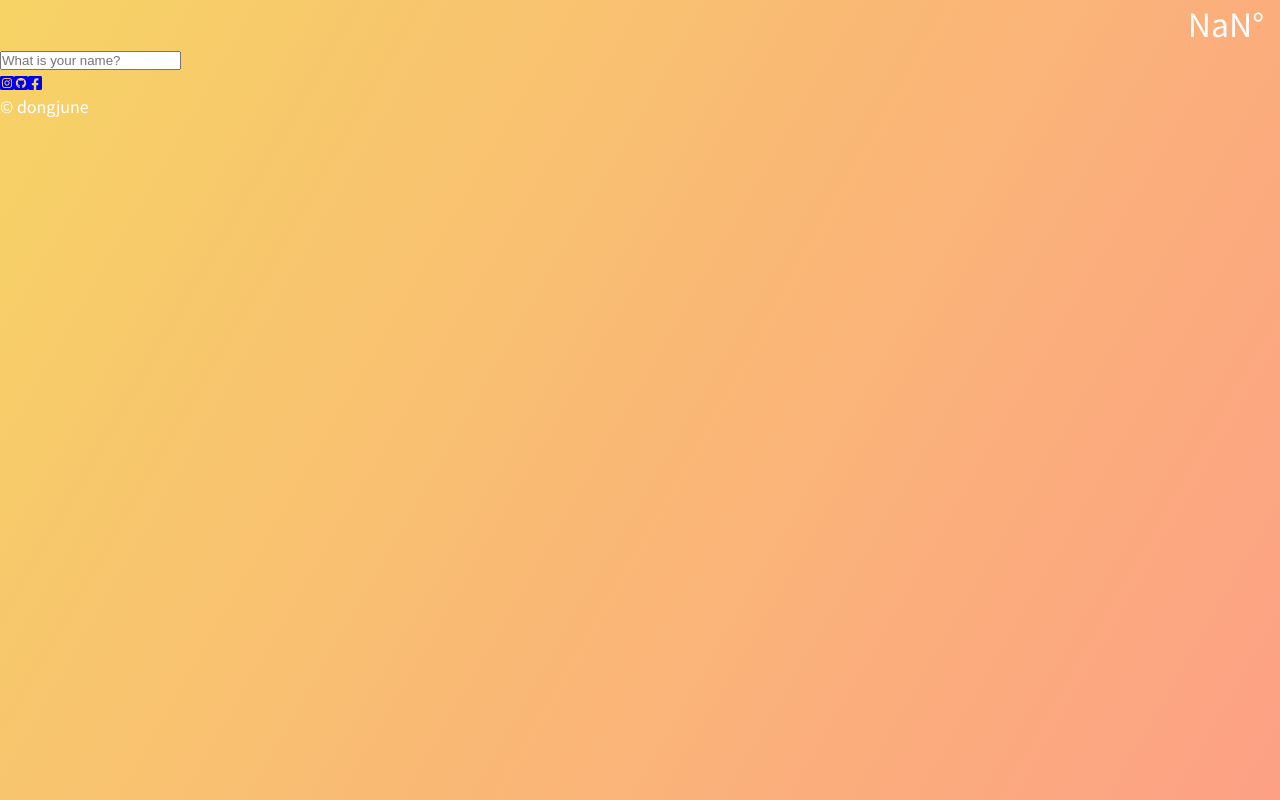
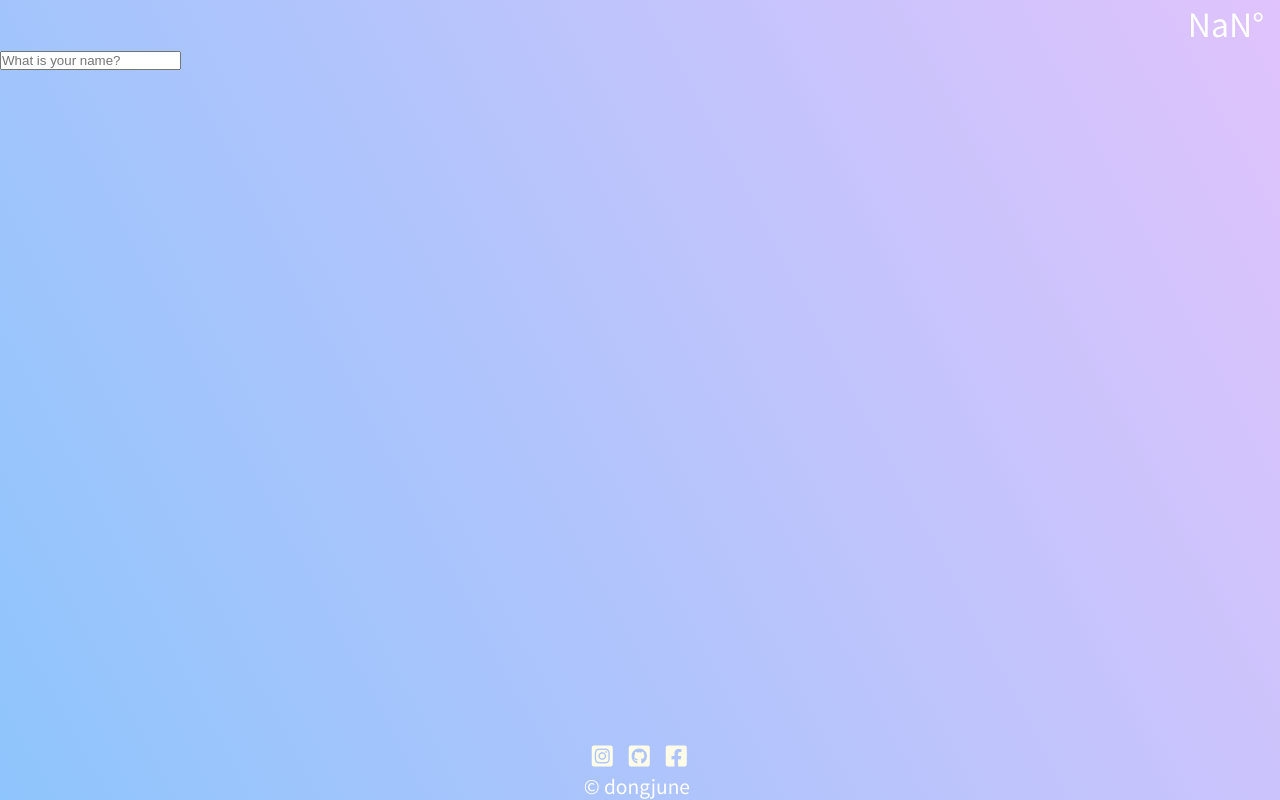
Before and after one commit to donggoolosori/newtab_todo_react, a React (Create React App) app: page / in a window 1280 px wide. Built offline with nearby package versions, Linux system fonts and the light colour scheme; no server answers.

Commit message:
css 전체 틀 완료

```diff
--- a/src/App.css
+++ b/src/App.css
@@ -1,7 +1,7 @@
 * {
   padding: 0;
   margin: 0;
-  transition: all 0.5s ease;
+  transition: all 0.3s ease;
   box-sizing: border-box;
 }
 *:focus {
@@ -16,7 +16,9 @@
   }
 }
 body {
-  background-image: linear-gradient(120deg, #f6d365 0%, #fda085 100%);
+  background-color: #8ec5fc;
+  background-image: linear-gradient(62deg, #8ec5fc 0%, #e0c3fc 100%);
+
   color: white;
   font-family: "Noto Sans KR", sans-serif;
   min-height: 100vh;
--- a/src/components/Footer.js
+++ b/src/components/Footer.js
@@ -1,8 +1,9 @@
 import React from "react";
+import "../style/Footer.css";
 
 const Footer = () => {
   return (
-    <>
+    <div className="footer-container">
       <div className="developer">
         <a href="https://www.instagram.com/dongjune_k10/">
           <i class="fab fa-instagram-square"></i>
@@ -14,8 +15,8 @@ const Footer = () => {
           <i class="fab fa-facebook-square"></i>
         </a>
       </div>
-      <div>&copy; dongjune</div>
-    </>
+      <div className="copyRight">&copy; dongjune</div>
+    </div>
   );
 };
 
--- a/src/components/Todo.js
+++ b/src/components/Todo.js
@@ -1,4 +1,5 @@
 import React from "react";
+import "../style/Todo.css";
 
 const Todo = ({ todo, todos, setTodos, filteredTodos }) => {
   const completeHandler = () => {
@@ -18,10 +19,8 @@ const Todo = ({ todo, todos, setTodos, filteredTodos }) => {
     setTodos(todos.filter((item) => item.id !== todo.id));
   };
   return (
-    <div className="todo">
-      <li className={`todo-item ${todo.completed ? "completed" : ""}`}>
-        {todo.text}
-      </li>
+    <div className={`todo ${todo.completed ? "completed" : ""}`}>
+      <li className={"todo-item"}>{todo.text}</li>
       <button onClick={completeHandler} className="complete-btn">
         <i className="fas fa-check"></i>
       </button>
--- a/src/components/TodoList.js
+++ b/src/components/TodoList.js
@@ -1,5 +1,6 @@
 import React from "react";
 import Todo from "./Todo";
+import "../style/TodoList.css";
 
 const TodoList = ({ todos, setTodos, filteredTodos }) => {
   return (
--- /dev/null
+++ b/src/style/Footer.css
@@ -0,0 +1,19 @@
+:root {
+  --text-color: #fffde7;
+}
+.footer-container {
+  position: absolute;
+  bottom: 0;
+  left: 45.6%;
+  font-size: 1.5rem;
+}
+.developer a {
+  color: var(--text-color);
+  margin: 0 0.5rem;
+}
+.developer a:hover {
+  color: rgb(47, 146, 208);
+}
+.copyRight {
+  font-size: 1.2rem;
+}
--- a/src/style/Form.css
+++ b/src/style/Form.css
@@ -5,6 +5,14 @@
   --check-Button-color: #3f51b5;
   --trash-Button-color: #d81b60;
   --black-color: #84ffff;
+}
+@keyframes fadeIn {
+  from {
+    opacity: 0;
+  }
+  to {
+    opacity: 1;
+  }
 }
 .todo-form {
   display: flex;
@@ -45,6 +53,9 @@
   position: relative;
   right: 37px;
 }
+.todo-button:hover {
+  color: var(--add-Button-color);
+}
 /*CUSTOM SELECTOR */
 select {
   -webkit-appearance: none;
@@ -66,9 +77,13 @@ select {
 select {
   color: var(--check-Button-color);
   cursor: pointer;
-  width: 6rem;
+  width: 7rem;
   height: 2rem;
   font-size: 1rem;
   border-radius: 1rem;
-  justify-content: center;
+  text-align-last: center;
 }
+select:hover {
+  background: var(--check-Button-color);
+  color: var(--text-color);
+}
--- /dev/null
+++ b/src/style/Todo.css
@@ -0,0 +1,53 @@
+:root {
+  --add-Button-color: #00e676;
+  --background-color: #fffde7;
+  --text-color: #fffde7;
+  --check-Button-color: #45aaf2;
+  --trash-Button-color: #40739e;
+  --black-color: #84ffff;
+}
+.todo {
+  display: flex;
+  justify-content: space-between;
+  align-items: center;
+  font-size: 1.5rem;
+  min-width: 40vh;
+  margin: 0.5rem;
+  background: white;
+  color: black;
+}
+.todo li {
+  flex: 1;
+  padding: 0 0.3rem;
+  text-align: center;
+}
+.complete-btn,
+.trash-btn {
+  padding: 1rem;
+  border: none;
+  cursor: pointer;
+  transition: all 0.2s ease;
+  color: var(--text-color);
+}
+.complete-btn {
+  background: var(--check-Button-color);
+}
+.trash-btn {
+  background: var(--trash-Button-color);
+}
+.complete-btn:hover {
+  background-color: var(--text-color);
+  color: var(--check-Button-color);
+}
+.trash-btn:hover {
+  background-color: var(--text-color);
+  color: var(--trash-Button-color);
+}
+.completed {
+  text-decoration: line-through;
+  opacity: 0.3;
+}
+.fall {
+  transform: translateY(8rem) rotateZ(20deg);
+  opacity: 0;
+}
--- /dev/null
+++ b/src/style/TodoList.css
@@ -0,0 +1,14 @@
+.todo-container {
+  display: flex;
+  justify-content: center;
+  align-items: center;
+}
+.todo-list {
+  display: flex;
+  flex-flow: column wrap;
+  justify-content: center;
+  align-content: space-around;
+  max-height: 50vh;
+  min-width: 20%;
+  list-style: none;
+}
```
